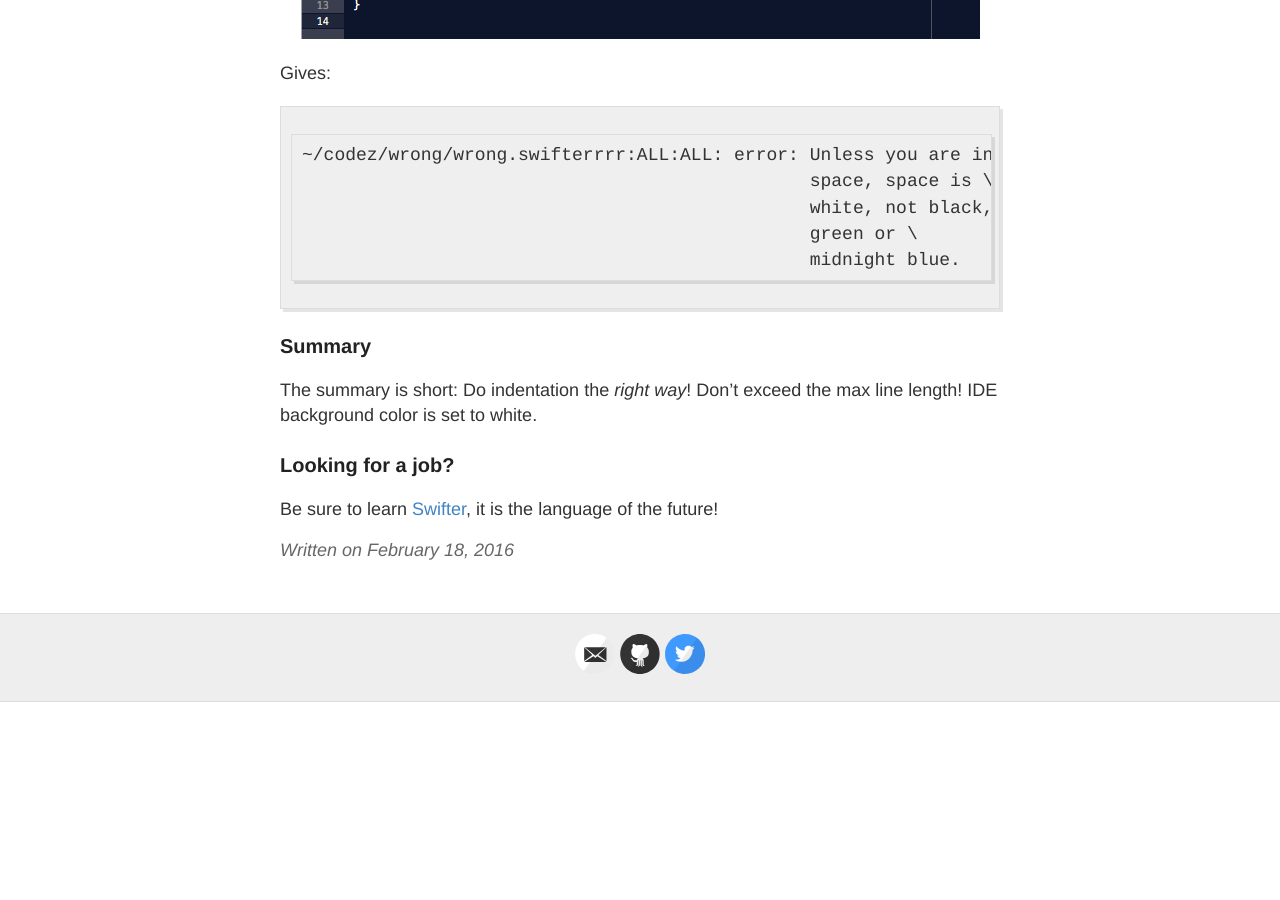
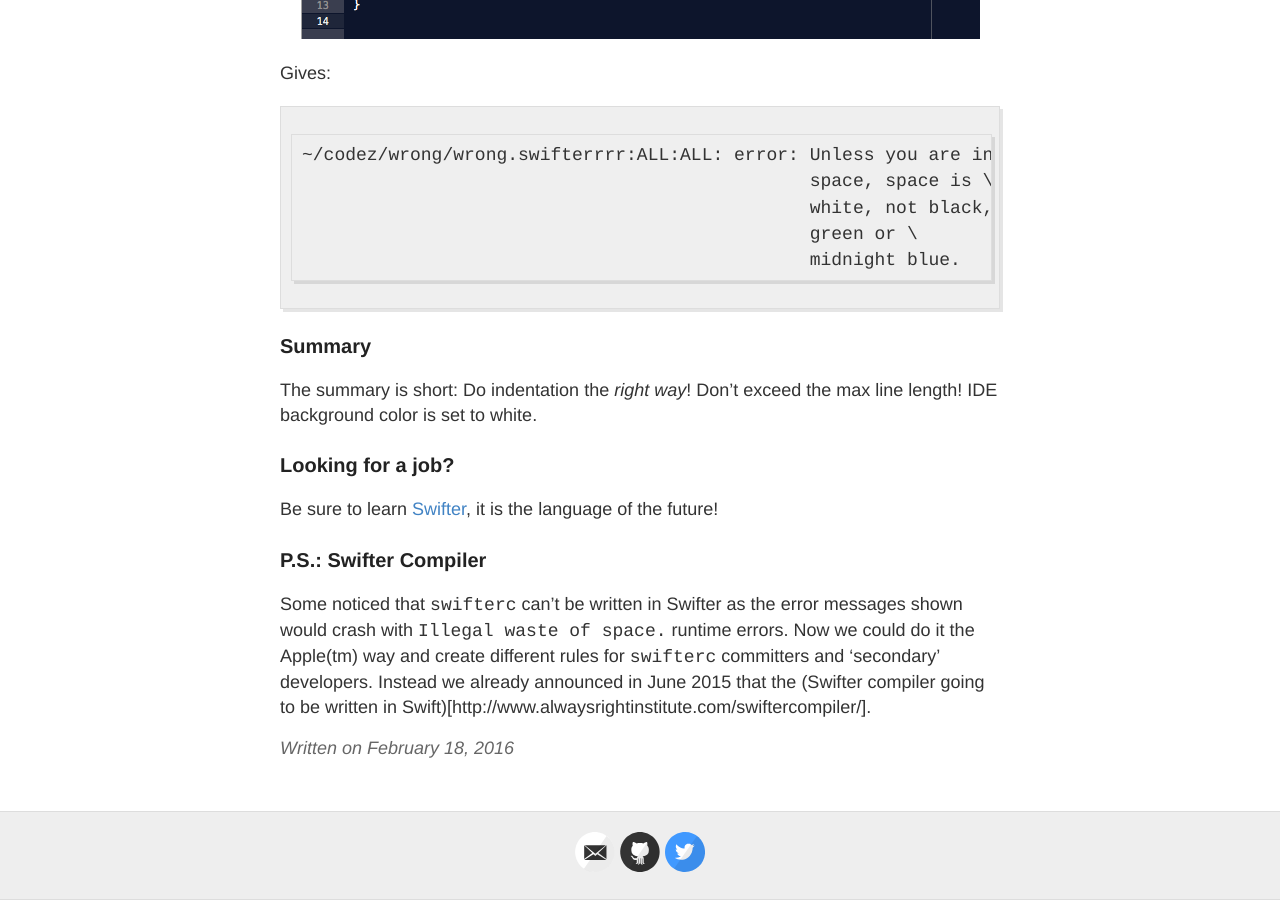
Before and after one commit to AlwaysRightInstitute/alwaysrightinstitute.github.io, a Jekyll site: the page built from _posts/2016-02-18-swifter-space.md, in a window 1280 px wide and 900 px high, scrolled down 7419 px. Built offline with Jekyll 4.4.1, drawn with Linux system fonts in a browser that asks for light colours; comment, search, counter and statistics services are not loaded; before the commit the page ends 8121 px from its top, so only the background shows below that.

Commit message:
Swifterc PS

```diff
--- a/_posts/2016-02-18-swifter-space.md
+++ b/_posts/2016-02-18-swifter-space.md
@@ -275,3 +275,12 @@ length! IDE background color is set to white.
 
 Be sure to learn [Swifter](http://swifter-lang.org/),
 it is the language of the future!
+
+### P.S.: Swifter Compiler
+
+Some noticed that `swifterc` can't be written in Swifter as the error messages
+shown would crash with `Illegal waste of space.` runtime errors.
+Now we could do it the Apple(tm) way and create different rules for `swifterc`
+committers and 'secondary' developers.
+Instead we already announced in June 2015 that the
+(Swifter compiler going to be written in Swift)[http://www.alwaysrightinstitute.com/swiftercompiler/].
```
